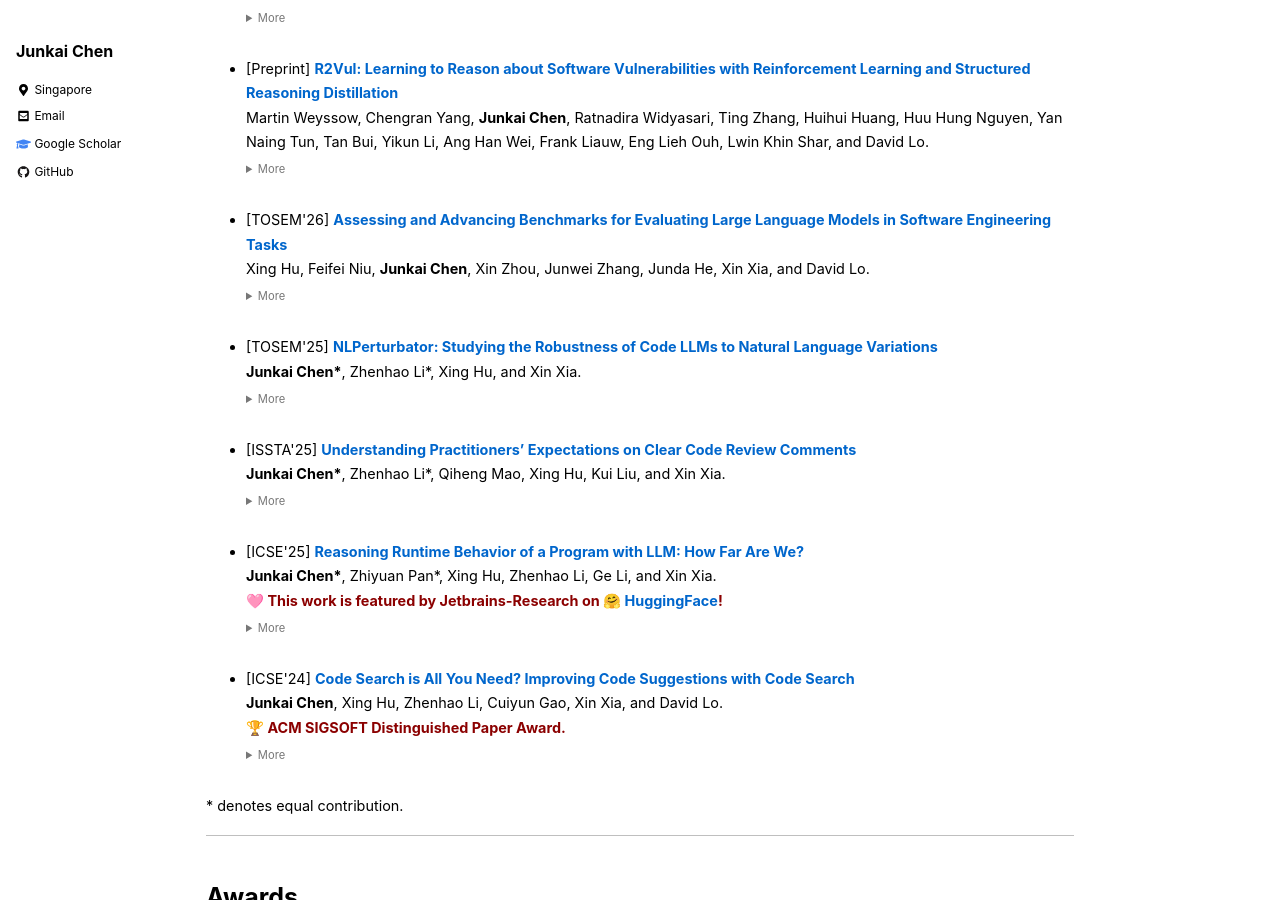
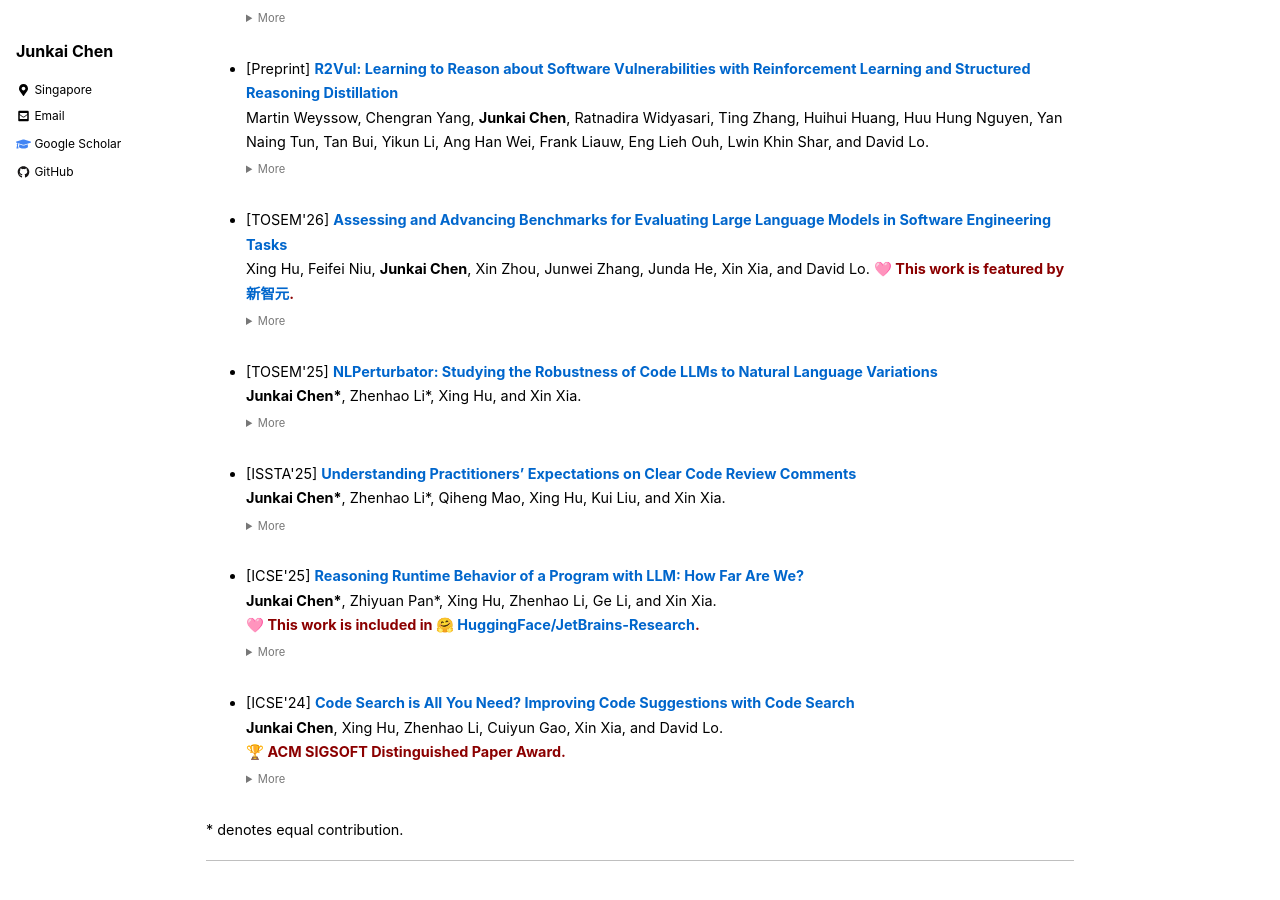
Before and after one commit to chen-junkai/chen-junkai.github.io, a Jekyll site: the page built from index.md, in a window 1280 px wide and 900 px high, scrolled down 690 px. Built offline with Jekyll 4.4.1, drawn with Linux system fonts in a browser that asks for light colours; nearby versions of some CDN libraries.

Commit message:
Update index.md

```diff
--- a/index.md
+++ b/index.md
@@ -44,6 +44,7 @@ So many exciting and interesting \\(≧▽≦)/ things are happening in the era
 
 - [TOSEM\'26] [**Assessing and Advancing Benchmarks for Evaluating Large Language Models in Software Engineering Tasks**](https://arxiv.org/abs/2505.08903)\
   Xing Hu, Feifei Niu, **Junkai Chen**, Xin Zhou, Junwei Zhang, Junda He, Xin Xia, and David Lo.
+  <span style="color: darkred; font-weight: bold;">🩷 This work is featured by [新智元](https://mp.weixin.qq.com/s/zHVWchAOONC2Y75PvYNDBg).</span>
   <details style="font-size: 0.7rem; color: #777;">
     <summary>More</summary>
     TLDR: Literature review on benchmarks of LLM4SE. <br/>
@@ -71,7 +72,7 @@ So many exciting and interesting \\(≧▽≦)/ things are happening in the era
 
 - [ICSE\'25] [**Reasoning Runtime Behavior of a Program with LLM: How Far Are We?**](https://dl.acm.org/doi/10.1109/ICSE55347.2025.00012) \
 **Junkai Chen\***, Zhiyuan Pan\*, Xing Hu, Zhenhao Li, Ge Li, and Xin Xia.\
-<span style="color: darkred; font-weight: bold;">🩷 This work is featured by Jetbrains-Research on [🤗 HuggingFace](https://huggingface.co/datasets/JetBrains-Research/REval)!</span>
+<span style="color: darkred; font-weight: bold;">🩷 This work is included in [🤗 HuggingFace/JetBrains-Research](https://huggingface.co/datasets/JetBrains-Research/REval).</span>
   <details style="font-size: 0.7rem; color: #777;">
     <summary>More</summary>
     TLDR: Check if LLMs can reason intermediate runtime information of code. <br />
```
